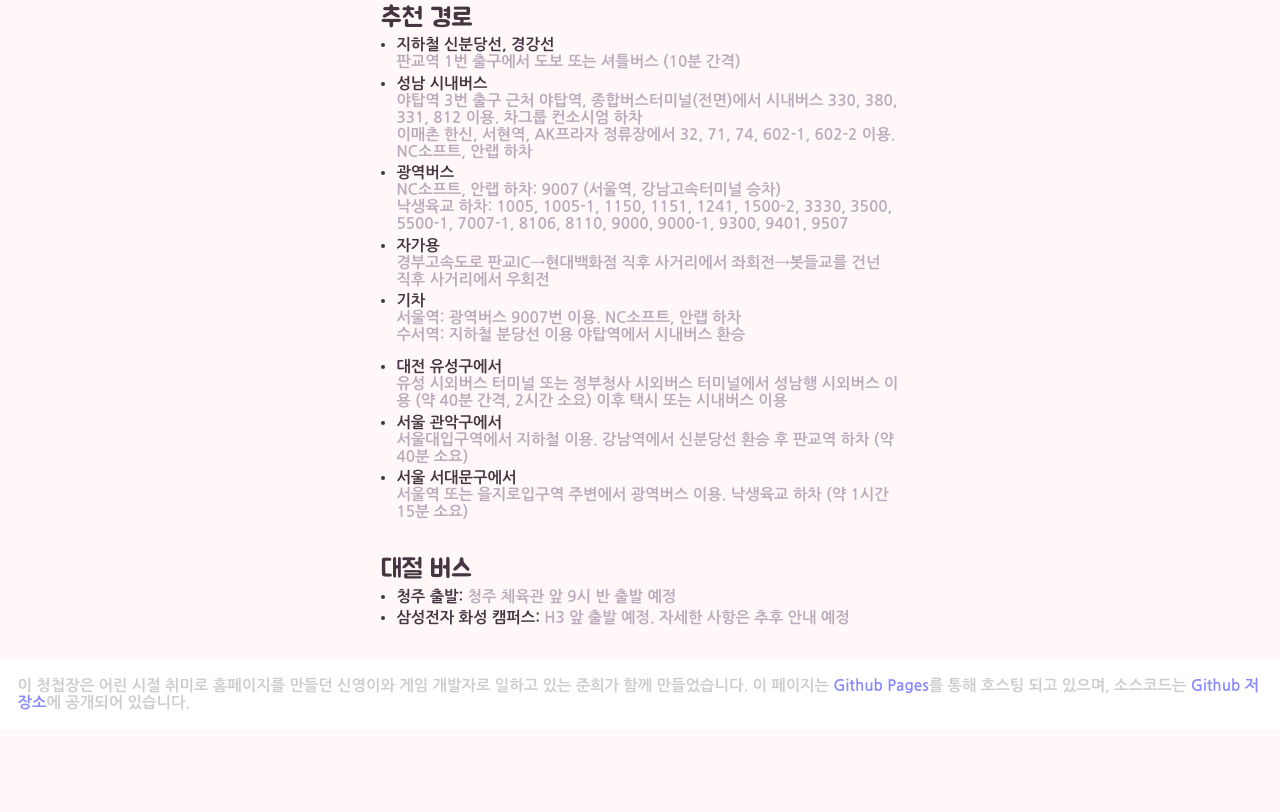
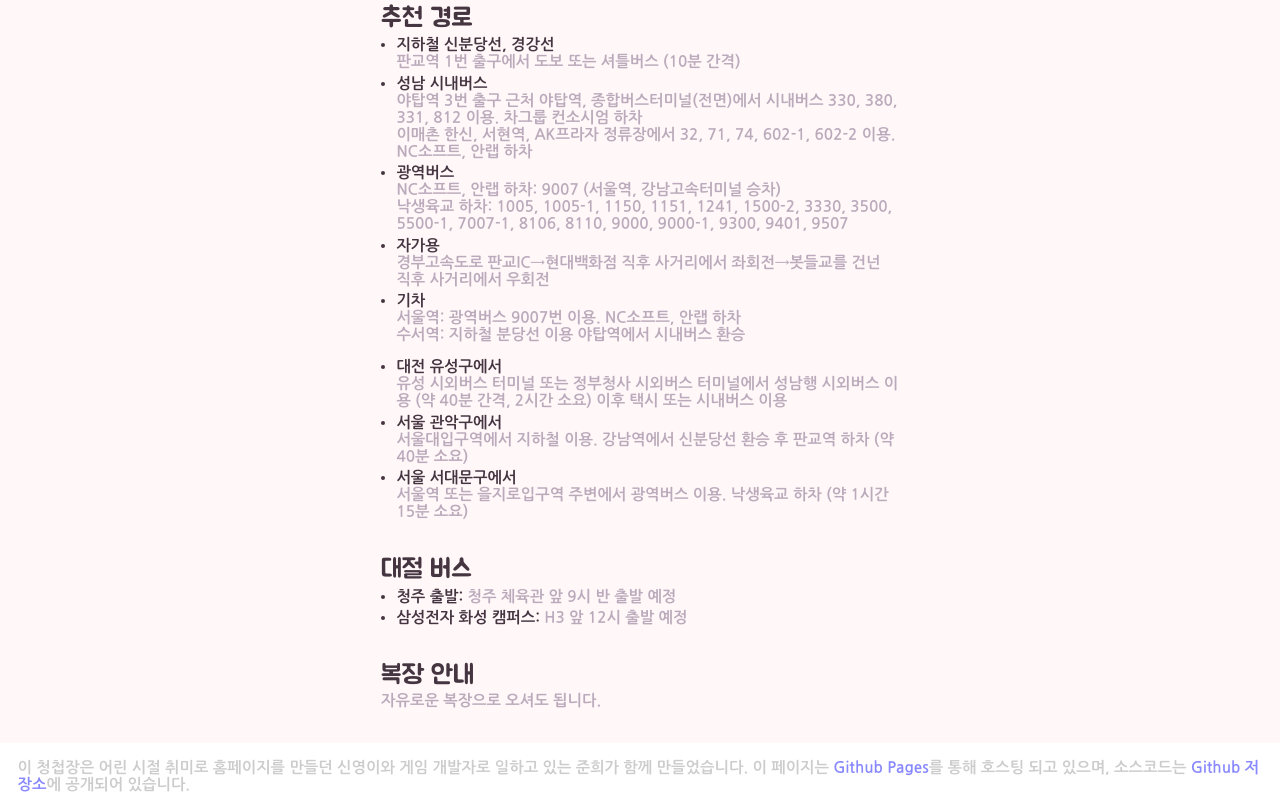
Before and after one commit to junhee-shinyoung/junhee-shinyoung.github.com, a plain HTML site: page index.html in a window 1280 px wide. Shown: the part 3216-4028 px from the top of the page. Before the commit the page ends 3945 px from the top, so only its background shows below. Drawn offline with Linux system fonts and the light colour scheme.

Commit message:
복장 안내 추가 / 삼성 셔틀버스 시간 안내 추가

```diff
--- a/index.html
+++ b/index.html
@@ -201,7 +201,7 @@
         <div class="width_limit">
             <p class="detail_text time_detail right">
                 본식: 2017년 10월 14일 토요일 13:00<br />
-                피로연: 12:30 ~ 14:30
+                피로연: 12:30부터 14:30까지 이용 가능
             </p>
         </div>
     </div>
@@ -297,8 +297,10 @@
         <h3>대절 버스</h3>
         <ul>
             <li>청주 출발:<span class="detail_text"> 청주 체육관 앞 9시 반 출발 예정</span></li>
-            <li>삼성전자 화성 캠퍼스:<span class="detail_text"> H3 앞 출발 예정. 자세한 사항은 추후 안내 예정</span></li>
+            <li>삼성전자 화성 캠퍼스:<span class="detail_text"> H3 앞 12시 출발 예정</span></li>
         </ul>
+        <h3>복장 안내</h3>
+        <p>자유로운 복장으로 오셔도 됩니다.</p>
     </div>
 </div>
 
```
Also changed, not shown: fonts/BMJUA_subset.otf, fonts/NanumGothicBold_subset.otf.
